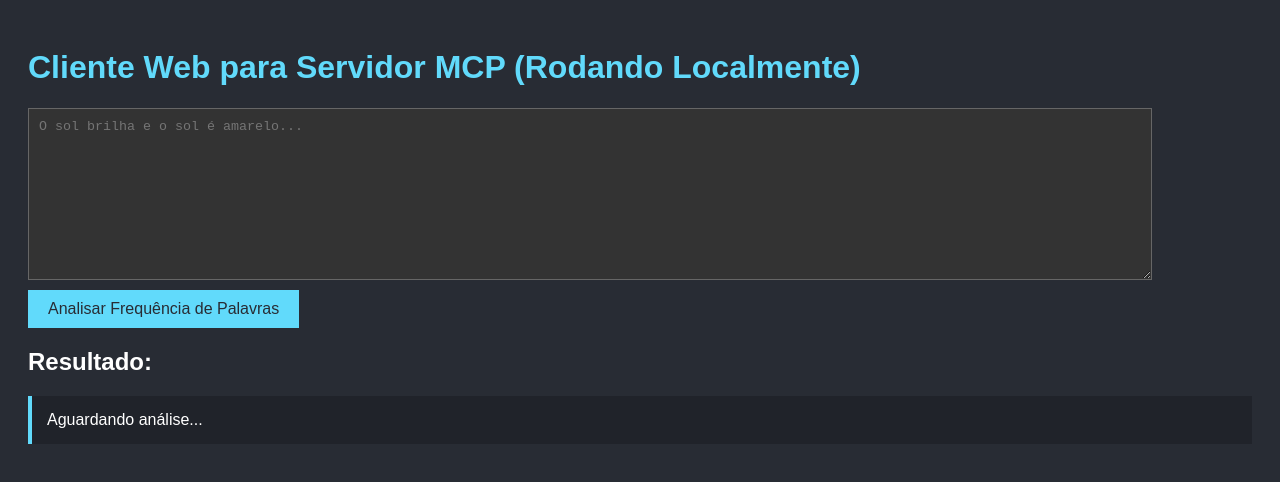
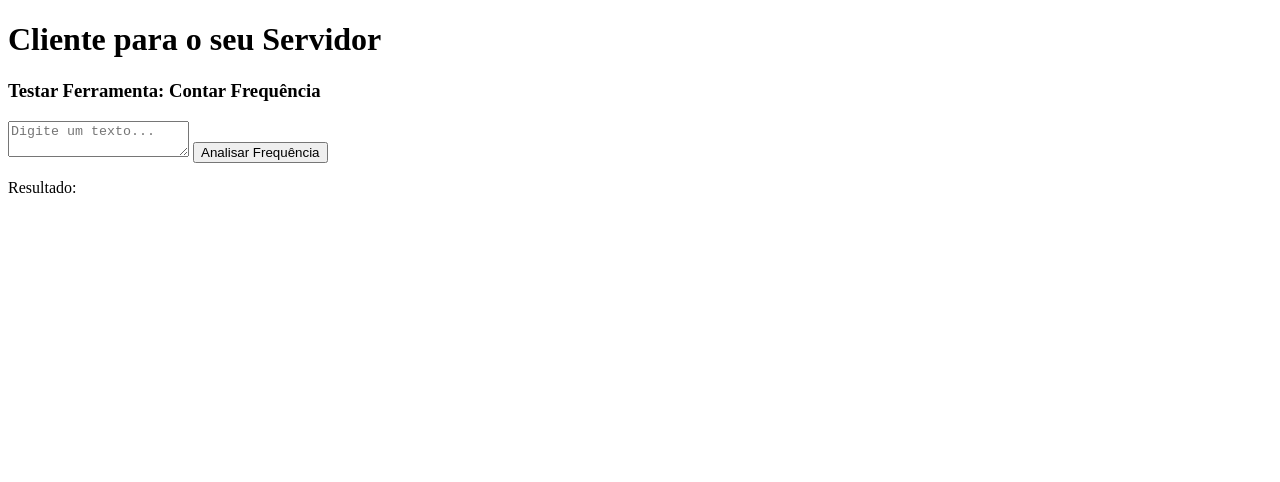
Before and after one commit to paolaalim/mcp_demo, a plain HTML site: page index.html in a window 1280 px wide. Drawn offline with Linux system fonts and the light colour scheme.

Commit message:
Update index.html

```diff
--- a/index.html
+++ b/index.html
@@ -2,49 +2,40 @@
 <html lang="pt-br">
 <head>
     <meta charset="UTF-8">
-    <title>Cliente Web para Servidor MCP</title>
-    <style>
-        body { font-family: sans-serif; background-color: #282c34; color: white; padding: 20px; }
-        h1 { color: #61dafb; }
-        textarea { width: 90%; height: 150px; display: block; margin-top: 10px; background-color: #333; color: white; border: 1px solid #666; padding: 10px; }
-        button { background-color: #61dafb; color: #282c34; border: none; padding: 10px 20px; margin-top: 10px; cursor: pointer; font-size: 16px; }
-        #resultado { margin-top: 20px; background-color: #20232a; padding: 15px; border-left: 4px solid #61dafb; white-space: pre-wrap; word-wrap: break-word; }
-    </style>
+    <title>Cliente para Servidor de Ferramentas</title>
 </head>
 <body>
-    <h1>Cliente Web para Servidor MCP (Rodando Localmente)</h1>
-    <textarea id="texto-input" placeholder="O sol brilha e o sol é amarelo..."></textarea>
-    <button onclick="chamarFerramentaMcp()">Analisar Frequência de Palavras</button>
-    <h2>Resultado:</h2>
-    <div id="resultado">Aguardando análise...</div>
+    <h1>Cliente para o seu Servidor</h1>
+
+    <h3>Testar Ferramenta: Contar Frequência</h3>
+    <textarea id="texto-input" placeholder="Digite um texto..."></textarea>
+    <button onclick="chamarContador()">Analisar Frequência</button>
+    <p>Resultado: <strong id="resultado-contador"></strong></p>
 
     <script>
-        // Apontando para o nosso servidor local que está a rodar na porta 8000
-        const SERVER_URL = "http://127.0.0.1:8000";
-        const MCP_ENDPOINT = `${SERVER_URL}/mcp`;
+        // Esta variável será o link que o Easypanel lhe dará
+        const API_BASE_URL = "http://SEU_LINK_DO_EASYPANEL_AQUI";
 
-        async function chamarFerramentaMcp() {
-            // ... (o resto do script permanece o mesmo de antes) ...
-            const resultadoDiv = document.getElementById('resultado');
-            const textoParaAnalisar = document.getElementById('texto-input').value;
-            resultadoDiv.innerText = "Enviando requisição...";
-
-            const corpoDaRequisicao = {
-                jsonrpc: "2.0", id: 1, method: "tools/call",
-                params: { name: "contar_frequencia_palavras", arguments: { texto: textoParaAnalisar } }
-            };
+        async function chamarContador() {
+            const resultadoDiv = document.getElementById('resultado-contador');
+            const texto = document.getElementById('texto-input').value;
+            resultadoDiv.innerText = "Processando...";
 
             try {
-                const response = await fetch(MCP_ENDPOINT, {
+                const response = await fetch(`${API_BASE_URL}/tool/contar_frequencia`, {
                     method: 'POST',
                     headers: { 'Content-Type': 'application/json' },
-                    body: JSON.stringify(corpoDaRequisicao)
+                    body: JSON.stringify({
+                        arguments: { texto: texto }
+                    })
                 });
+
                 const data = await response.json();
-                if (data.error) {
-                    resultadoDiv.innerText = `Erro: ${data.error.message}`;
+
+                if (response.ok) {
+                    resultadoDiv.innerText = data.result;
                 } else {
-                    resultadoDiv.innerText = data.result.content[0].text;
+                    resultadoDiv.innerText = `Erro: ${data.detail}`;
                 }
             } catch (error) {
                 resultadoDiv.innerText = `Erro de comunicação: ${error}`;
```
